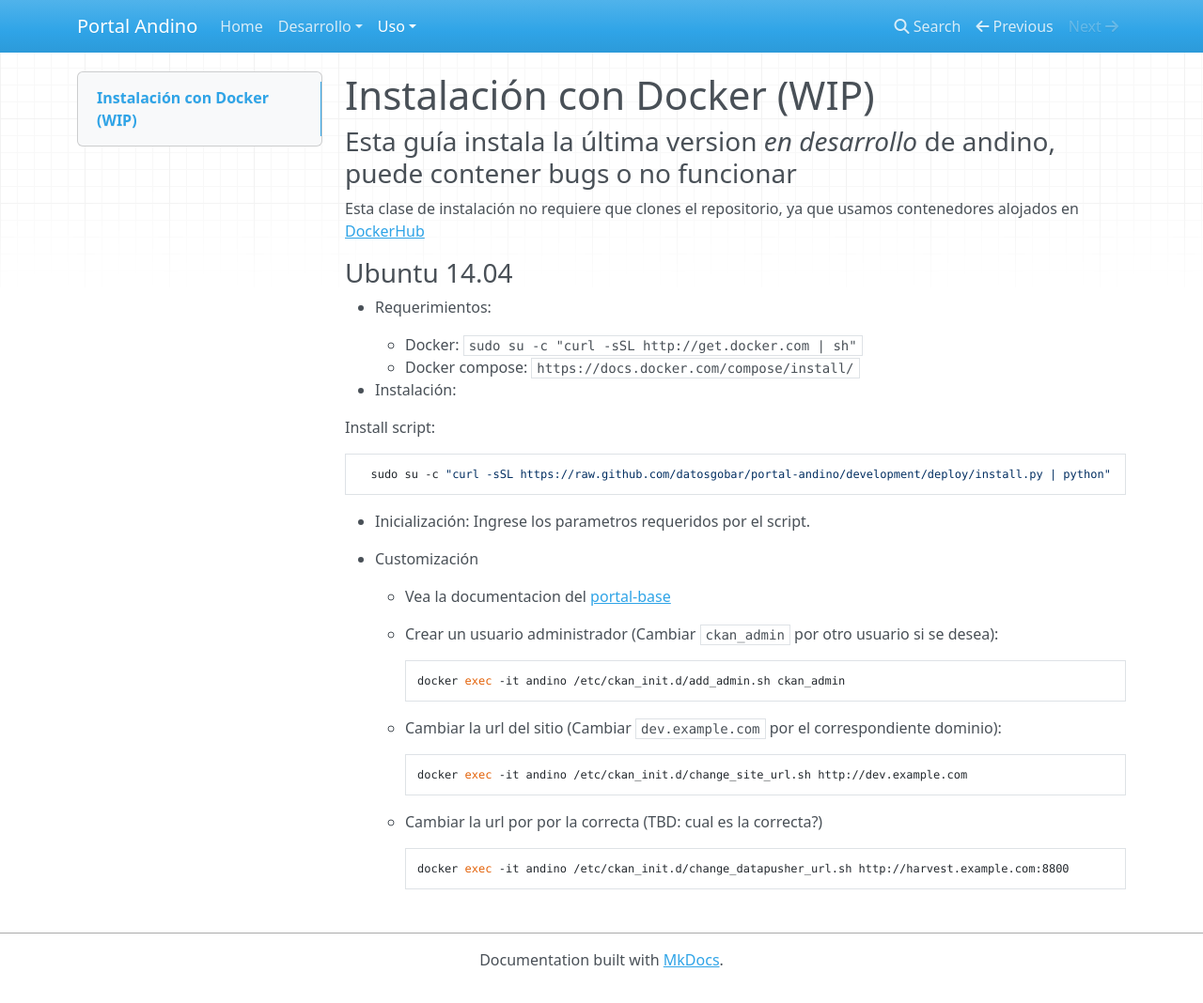
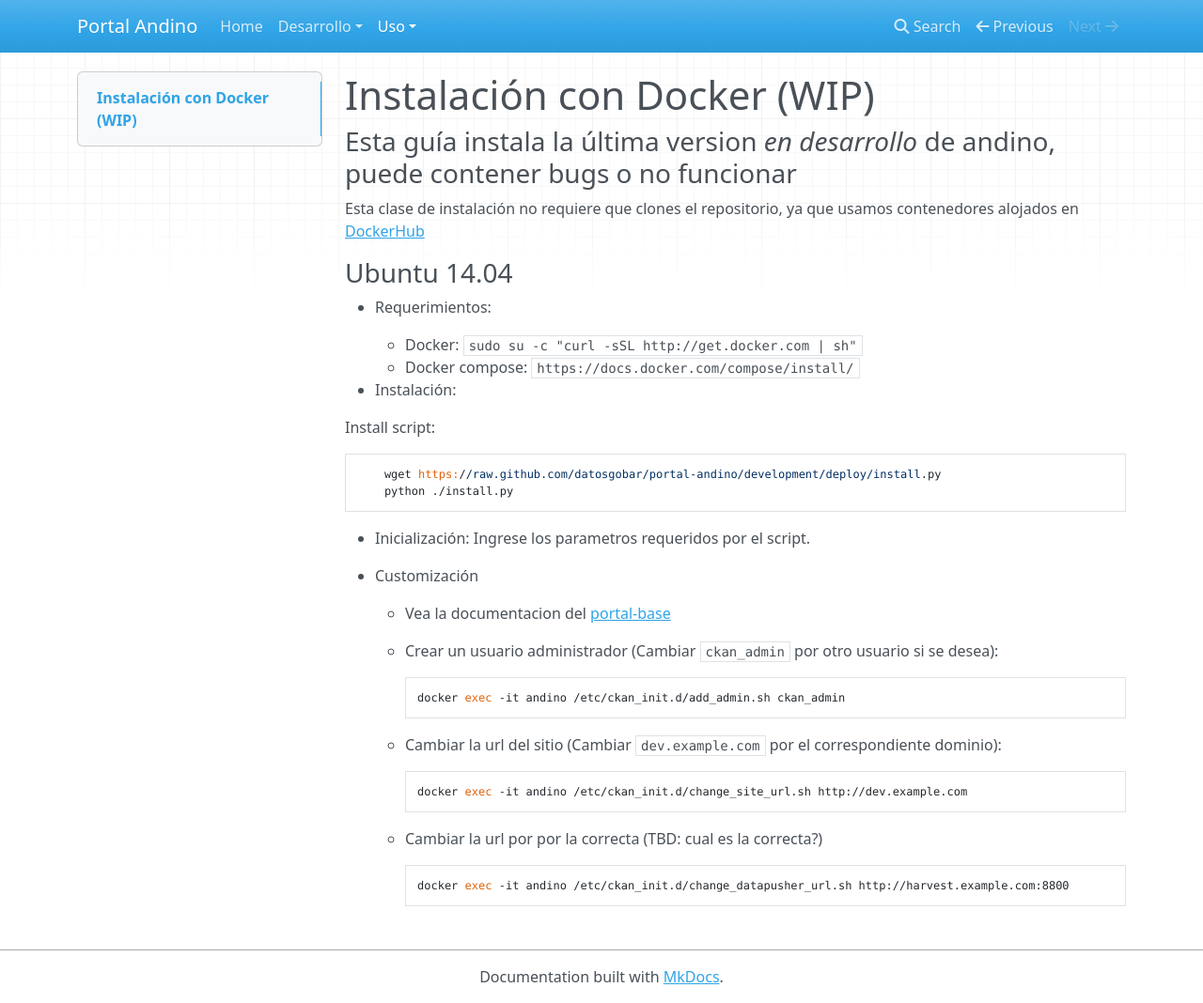
Before and after one commit to datosgobar/portal-andino, an MkDocs documentation site: the page built from docs/usage/docker.md, in a window 1280 px wide and 1068 px high. Shown: the whole window at 94% size. Built offline with MkDocs 1.6.1, drawn with Linux system fonts in a browser that asks for light colours; nearby versions of some CDN libraries; old or Windows-style settings are respelled for this version of MkDocs.

Commit message:
Actualizo la documentacion
refs:#24

```diff
--- a/docs/usage/docker.md
+++ b/docs/usage/docker.md
@@ -14,7 +14,8 @@
 
   Install script:
 
-      sudo su -c "curl -sSL https://raw.github.com/datosgobar/portal-andino/development/deploy/install.py | python"
+        wget https://raw.github.com/datosgobar/portal-andino/development/deploy/install.py
+        python ./install.py
 
 + Inicialización:
     Ingrese los parametros requeridos por el script.
```
